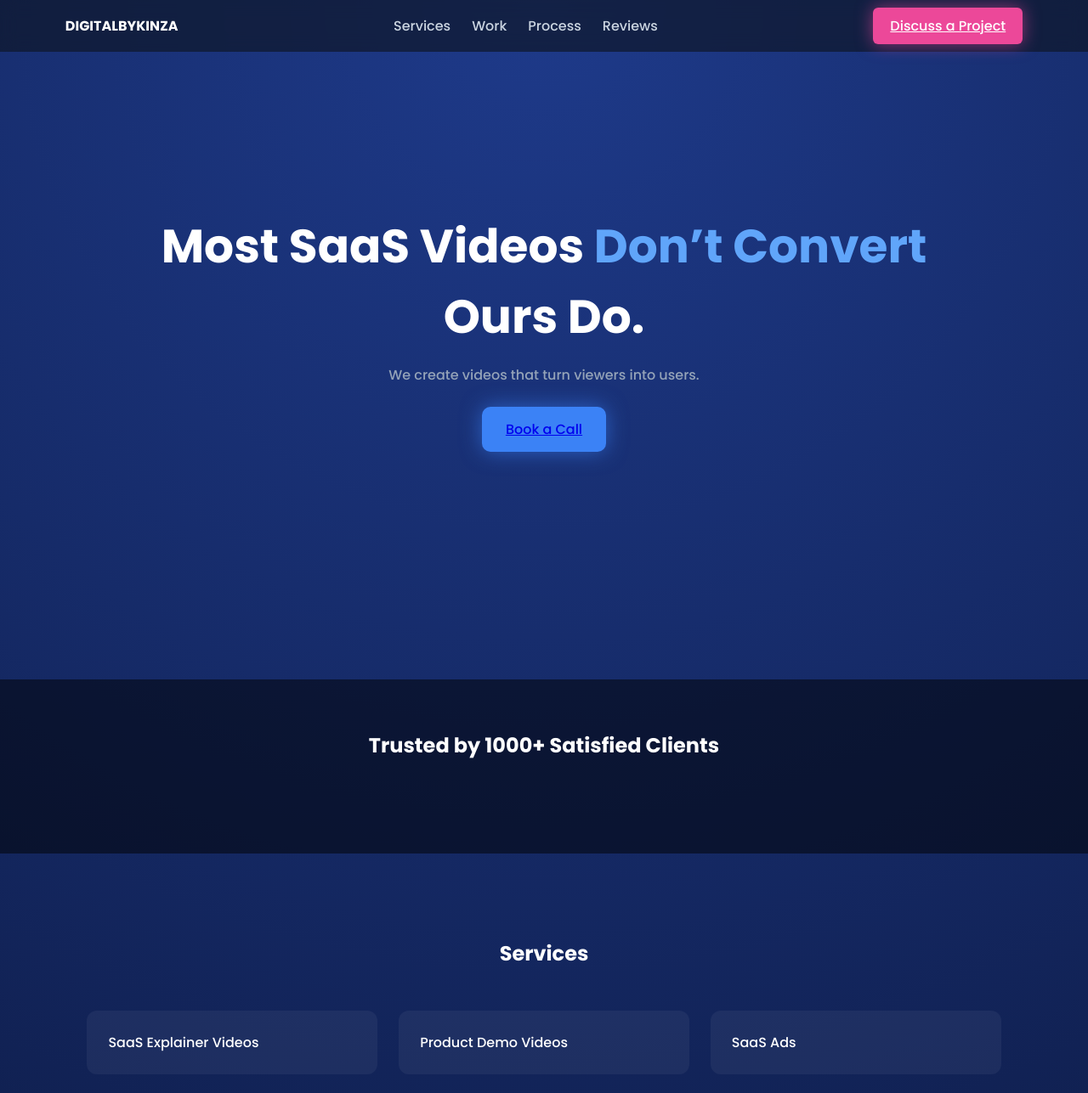
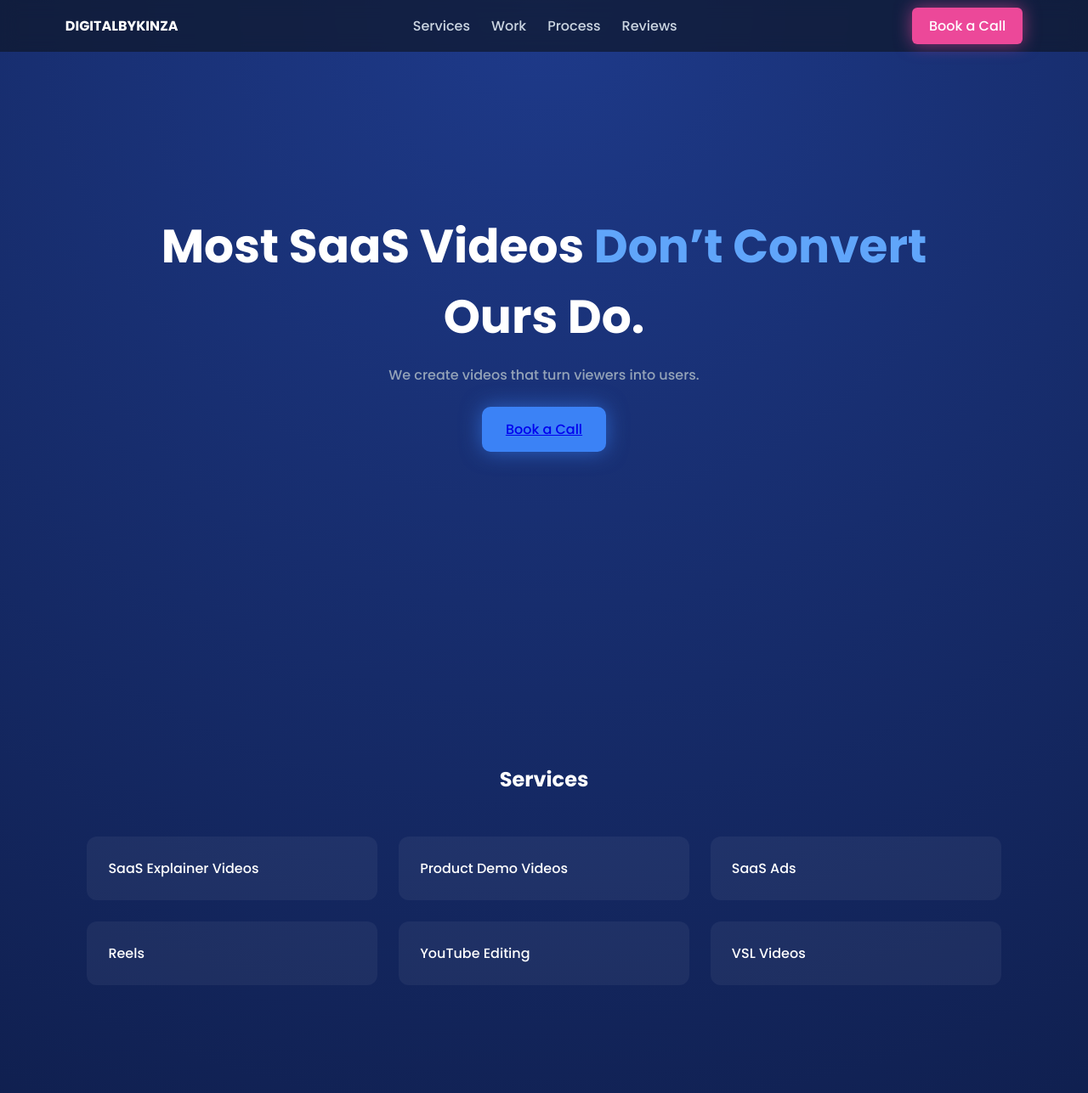
Before and after one commit to kinzabaig/digitalbykinza, a plain HTML site: page index.html in a window 1280 px wide. Shown: the top 1287 px of the page at 85% size. Drawn offline with Linux system fonts and the light colour scheme.

Commit message:
Update index.html

```diff
--- a/index.html
+++ b/index.html
@@ -49,12 +49,20 @@
 text-shadow:0 0 10px #3b82f6;
 }
 
+/* UPDATED CTA */
 .cta-btn{
 background:#ec4899;
 padding:10px 20px;
 border-radius:6px;
 color:white;
+text-decoration:none;
 box-shadow:0 0 20px rgba(236,72,153,0.6);
+transition:0.3s;
+}
+
+.cta-btn:hover{
+transform:scale(1.05);
+box-shadow:0 0 40px rgba(236,72,153,1);
 }
 
 .menu-icon{display:none;font-size:24px;cursor:pointer;}
@@ -126,13 +134,6 @@
 box-shadow:0 0 30px rgba(59,130,246,0.5);
 }
 
-/* TRUST STRIP */
-.strip{
-background:rgba(0,0,0,0.5);
-text-align:center;
-padding:60px;
-}
-
 /* REVIEWS */
 .review{
 background:rgba(255,255,255,0.05);
@@ -163,7 +164,7 @@
 </nav>
 
 <div>
-<a href="#book" class="cta-btn">Discuss a Project</a>
+<a href="#book" class="cta-btn">Book a Call</a>
 <span class="menu-icon" onclick="toggleMenu()">☰</span>
 </div>
 </header>
@@ -174,11 +175,6 @@
 <p>We create videos that turn viewers into users.</p>
 <a href="#book" class="btn">Book a Call</a>
 </section>
-
-<!-- TRUST -->
-<div class="strip">
-<h2>Trusted by 1000+ Satisfied Clients</h2>
-</div>
 
 <!-- SERVICES -->
 <section id="services">
@@ -249,7 +245,7 @@
 <section id="book">
 <h2>Get Free Strategy Call</h2>
 <div style="text-align:center;">
-<a href="https://calendly.com/kinzabaig995/30min" class="btn">Book Now</a>
+<a href="https://calendly.com/kinzabaig995/30min" class="btn">Book a Call</a>
 </div>
 </section>
 
```
